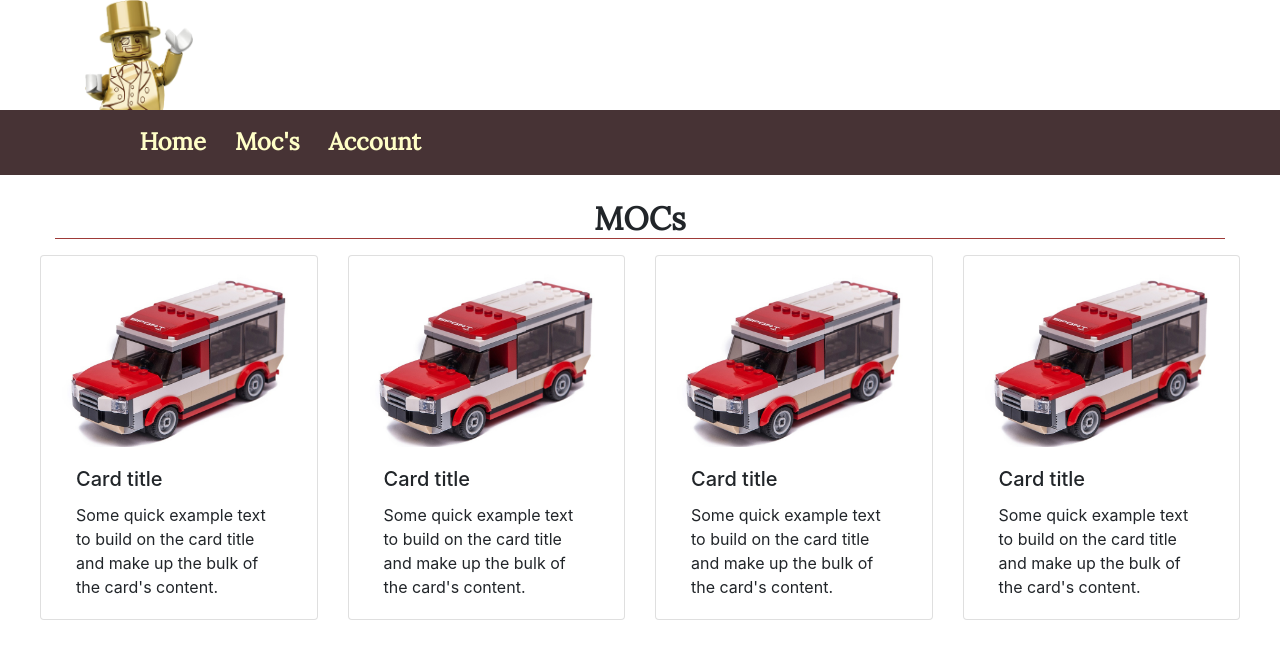
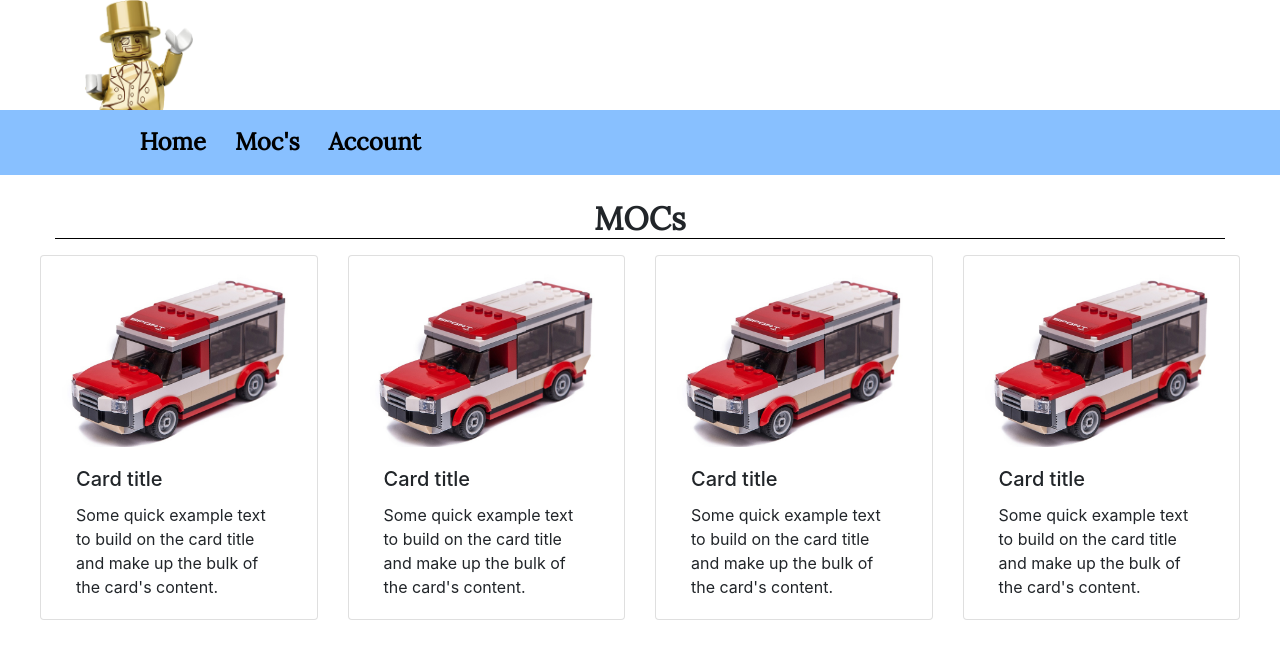
Before and after one commit to jonasanne/Web2Project, a PHP site: page /moc.php in a window 1280 px wide. Shown: the top 659 px of the page. Run offline with PHP 8.4, Linux system fonts and the light colour scheme; some libraries are stand-ins or nearby versions.

Commit message:
new colors

```diff
--- a/screen.css
+++ b/screen.css
@@ -3,7 +3,7 @@ body {
   padding: 0;
 }
 body header nav div.container button span {
-  color: #FFFFC7;
+  color: black;
 }
 
 .container-fluid {
@@ -26,7 +26,7 @@ header #minifigure {
 nav {
   height: 100px;
   display: flex !important;
-  background-color: #473335;
+  background-color: #88c0ff;
   align-items: center;
   justify-content: flex-end;
   height: auto;
@@ -40,13 +40,13 @@ nav ul li {
   float: left;
   font-size: 1.5rem;
   padding: 0.9rem;
-  color: #FFFFC7;
+  color: black;
   font-family: "Lora", serif;
   font-weight: bold;
   transition: 0.2s;
 }
 nav ul li:hover {
-  background-color: #B0413E;
+  background-color: #ffa791;
 }
 nav ul li img {
   top: 20px;
@@ -54,10 +54,10 @@ nav ul li img {
   max-width: 100px;
 }
 nav ul li a {
-  color: #FFFFC7;
+  color: black;
 }
 nav ul li a:hover {
-  color: #548687;
+  color: black;
 }
 nav ul li a:hover {
   text-decoration: none;
@@ -128,14 +128,14 @@ main#moc div.container div.row .card a img {
 }
 main#moc hr {
   margin-top: 0;
-  background: #B0413E;
+  background: black;
 }
 
 body#account .navbar {
   padding: 0;
 }
 body#account button span {
-  color: #FFFFC7;
+  color: black;
 }
 
 @media only screen and (max-width: 995px) {
@@ -182,7 +182,7 @@ body#account button span {
   }
 
   .active {
-    background-color: #B0413E;
+    background-color: #ffa791;
   }
 
   main div#carouselExampleIndicators {
--- a/screen.scss
+++ b/screen.scss
@@ -3,41 +3,46 @@ $width : 350px;
 $img-width:180px;
 $img-height:140px;
 $margin-thumbnail:10px;
-$font:'Lora', serif;
+$font:'Lora',
+serif;
 
 
-$taupe:#473335;
-$wintergreen:#548687;
-$paleyellow:#FFFFC7;
-$carmine-red:#B0413E;
-$rajah:#FCAA67;
+$orange: #ffa791;
+$red: #ff648b;
+$pink: #ff7dd2;
+$purple: #b18aff;
+$blue: #88c0ff;
 
-body{
-    header{
-        nav{
-            div.container{
-                 button{
-                    span{
-                        color: $paleyellow;
+body {
+    header {
+        nav {
+            div.container {
+                button {
+                    span {
+                        color: black;
                     }
                 }
             }
 
         }
     }
+
     margin: 0;
     padding: 0;
 }
-.container-fluid{
+
+.container-fluid {
     max-width: 1200px;
 }
-.navbar{
-    padding: 0!important;
+
+.navbar {
+    padding: 0 !important;
 }
 
 header {
     // background-color: $accent;
     height: auto;
+
     #minifigure {
         max-width: 110px;
         max-height: 110px;
@@ -50,8 +55,8 @@ header {
 
 nav {
     height: 100px;
-    display: flex!important;
-    background-color: $taupe;
+    display: flex !important;
+    background-color: $blue;
     align-items: center;
     justify-content: flex-end;
     height: auto;
@@ -59,19 +64,21 @@ nav {
 
     ul {
         margin: 0;
+
         li {
             //background-color: yellow;
             list-style-type: none;
             float: left;
             font-size: 1.5rem;
             padding: 0.9rem;
-            color: $paleyellow;
+            color: black;
             font-family: $font;
 
             font-weight: bold;
             transition: 0.2s;
-            &:hover{
-                background-color: $carmine-red;
+
+            &:hover {
+                background-color: $orange;
             }
 
             & img {
@@ -82,9 +89,10 @@ nav {
             }
 
             a {
-                color: $paleyellow;
-                &:hover{
-                    color: $wintergreen;
+                color: black;
+
+                &:hover {
+                    color: black;
                 }
             }
 
@@ -170,10 +178,11 @@ main#home {
 
 
 }
-main#moc{
 
-    .new-moc{
-        h2{
+main#moc {
+
+    .new-moc {
+        h2 {
             display: flex;
             justify-content: center;
             margin: 0;
@@ -182,17 +191,19 @@ main#moc{
             font-weight: bold;
         }
     }
-    div.container{
-        div.row{
 
-            .card{
+    div.container {
+        div.row {
+
+            .card {
                 //margin-top: $margin;
                 box-sizing: border-box;
                 max-width: 250px;
-                margin:  0 auto;
+                margin: 0 auto;
                 margin-bottom: $margin;
-                a{
-                    img{
+
+                a {
+                    img {
                         width: 100%;
                         height: auto;
                     }
@@ -201,31 +212,32 @@ main#moc{
         }
     }
 
-   hr{
+    hr {
         margin-top: 0;
-       background: $carmine-red;
+        background: black;
 
     }
 
 }
-body#account{
-.navbar{
+
+body#account {
+    .navbar {
         padding: 0;
     }
-button{
-    span{
-        color: $paleyellow;
+
+    button {
+        span {
+            color: black;
         }
     }
 }
+
 @media only screen and (max-width: 768px) {
 
-    main#mox{
-        div.container{
-            div.row{
-                .card{
-
-                }
+    main#mox {
+        div.container {
+            div.row {
+                .card {}
             }
         }
     }
@@ -242,24 +254,27 @@ button{
     #minifigure {
         display: none;
     }
-    div#nav{
+
+    div#nav {
         padding: 0;
     }
 
-    nav{
-        height:auto;
+    nav {
+        height: auto;
         display: flex;
         justify-content: center;
 
-        div.container{
-            margin:0;
+        div.container {
+            margin: 0;
             padding: 0;
-            button{
+
+            button {
                 padding: 1rem;
             }
 
         }
-        ul{
+
+        ul {
             float: none;
             display: flex;
             flex-direction: column;
@@ -269,7 +284,7 @@ button{
             padding: 0;
 
 
-            li{
+            li {
                 float: none;
                 width: 100%;
                 display: flex;
@@ -279,9 +294,11 @@ button{
             }
         }
     }
-    .active{
-        background-color: $carmine-red;
+
+    .active {
+        background-color: $orange;
     }
+
     main div#carouselExampleIndicators {
         //margin-top: 20px;
         display: none;
```
Also changed, not shown: 1 other file. Lines whose indentation alone changed are shown as unchanged.
